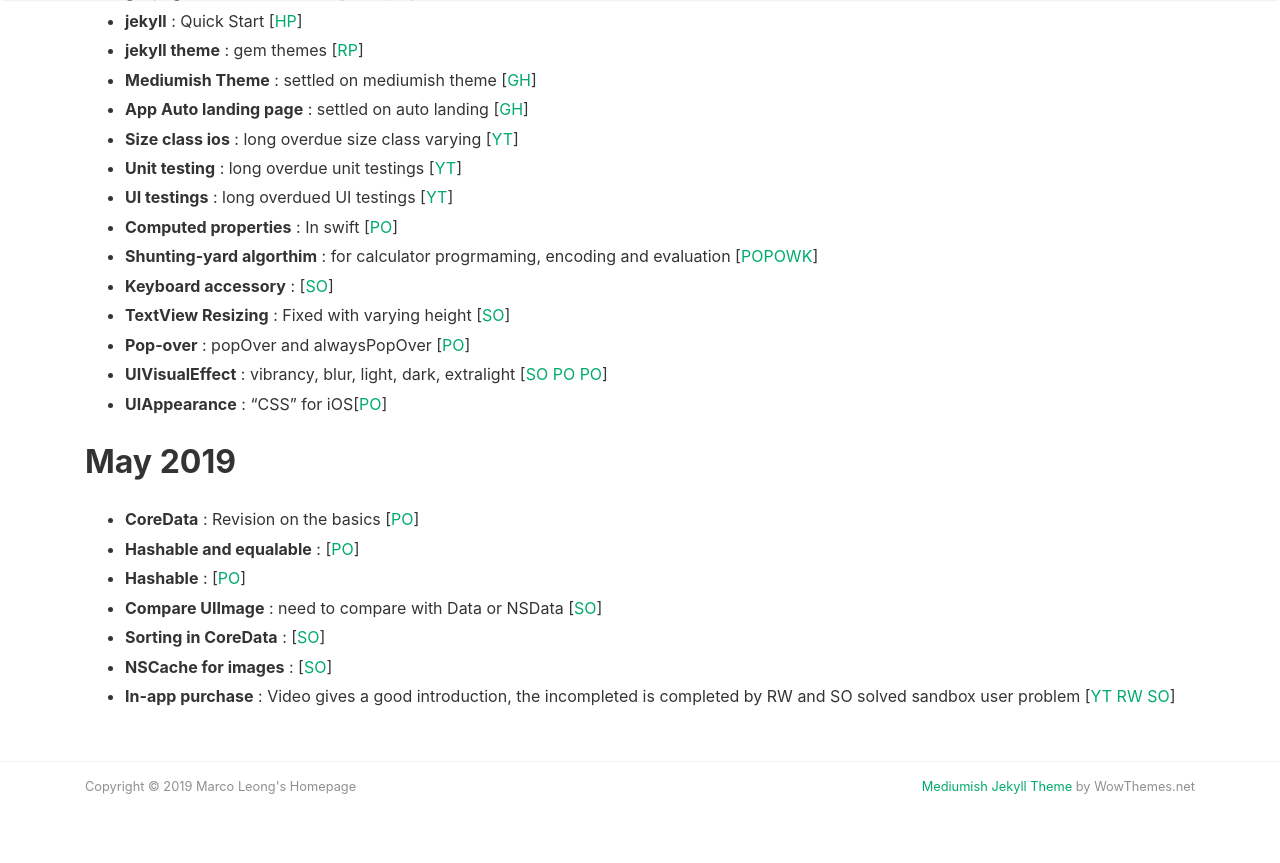
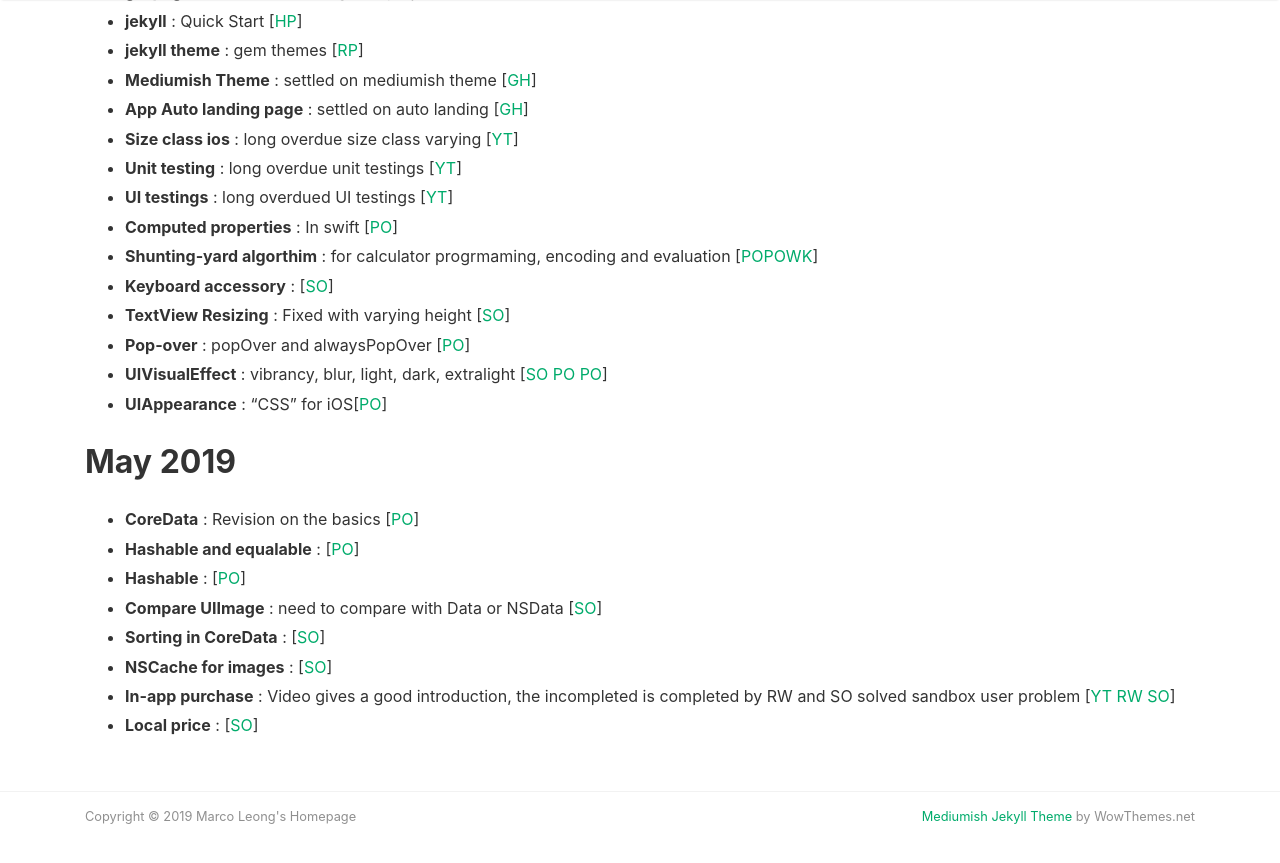
Before and after one commit to MarcoLeongDev/MarcoLeongDev.github.io, a Jekyll site: the page built from journey.md, in a window 1280 px wide and 900 px high, scrolled down 979 px. Shown: the top 863 px of the window. Built offline with Jekyll 4.4.1, drawn with Linux system fonts in a browser that asks for light colours; nearby versions of some CDN libraries; our own code applies the rules of GitHub Pages for plain Markdown files.

Commit message:
Update journey.md

```diff
--- a/journey.md
+++ b/journey.md
@@ -30,6 +30,7 @@
 - **Sorting in CoreData** : [[SO](https://stackoverflow.com/questions/42479412/sort-by-date-swift-3)]
 - **NSCache for images** : [[SO](https://stackoverflow.com/questions/40873685/how-to-cache-images-using-urlsession-in-swift)]
 - **In-app purchase** : Video gives a good introduction, the incompleted is completed by RW and SO solved sandbox user problem [[YT](https://www.youtube.com/watch?v=YHGIij_stpk) [RW](https://www.raywenderlich.com/5456-in-app-purchase-tutorial-getting-started) [SO](https://stackoverflow.com/questions/38266084/itunes-account-creation-not-allowed-when-trying-to-test-in-app-purchases)]
+- **Local price** : [[SO](https://stackoverflow.com/questions/14453910/how-to-get-locale-currency-price-for-in-app-purchases-in-ios)]
 
 
 <!-- - <details><summary>App Auto landing page</summary> settled on auto landing <a href="https://github.com/emilbaehr/automatic-app-landing-page">[GH]</a></details> -->
```
